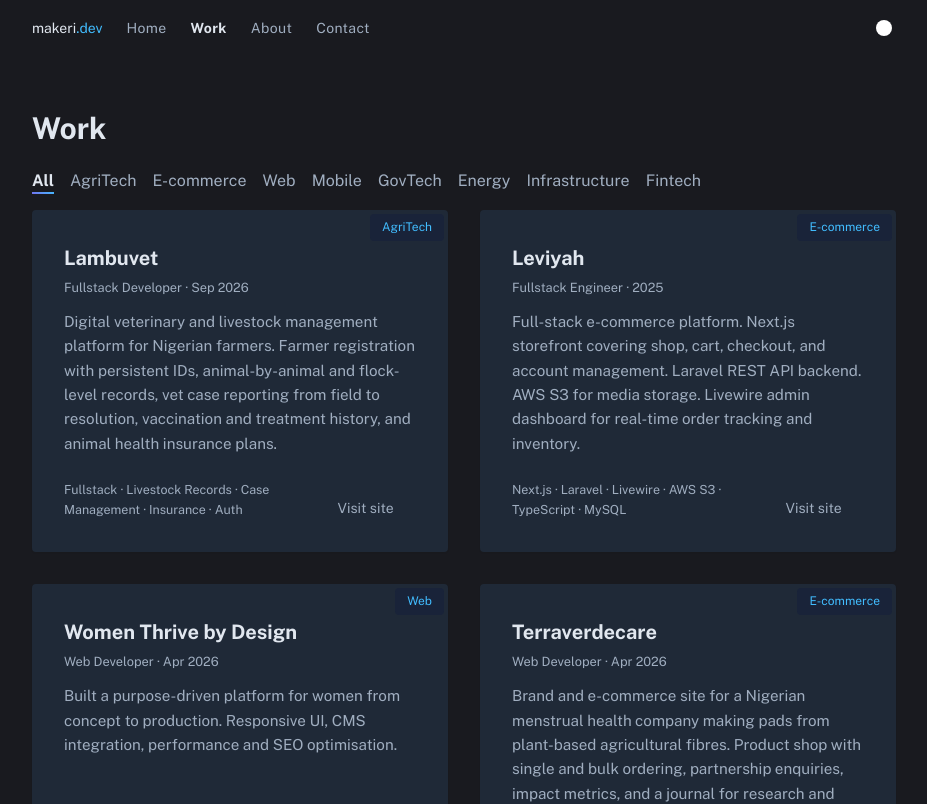
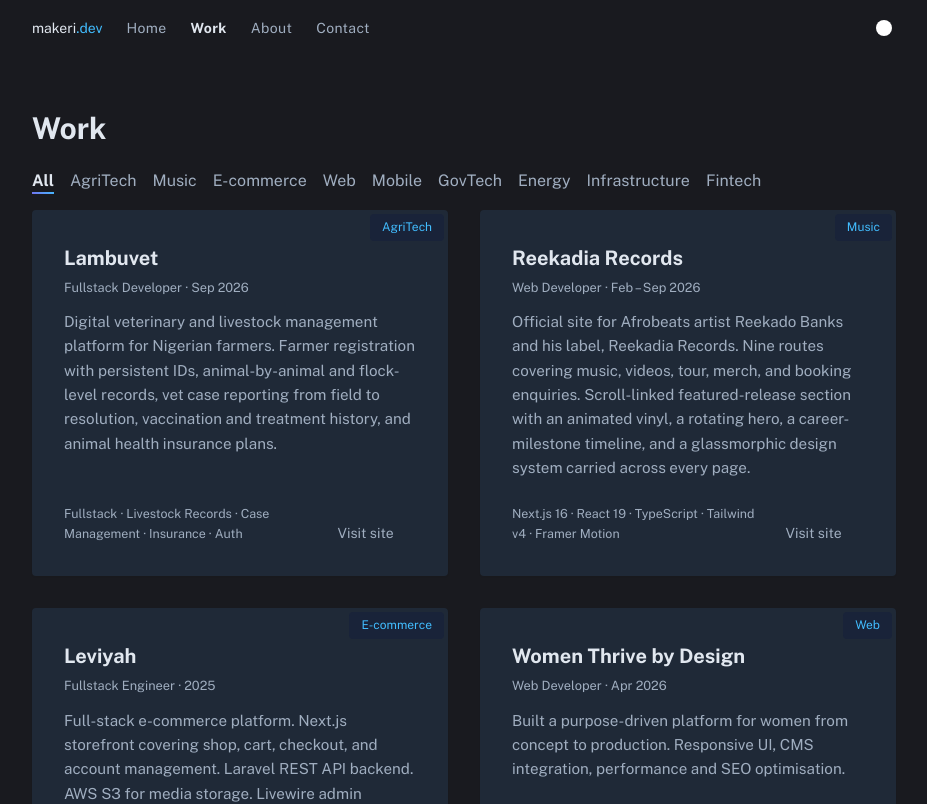
Before and after one commit to jerryisuwamakeri/portfolio-v1, a Nuxt app: page /work in a window 1280 px wide. Shown: the top 804 px of the page, without its empty margins (176-1103 px from the left). Built offline with nearby package versions, Linux system fonts and the light colour scheme.

Commit message:
Added Reekadia Project

```diff
--- a/pages/work.vue
+++ b/pages/work.vue
@@ -92,6 +92,9 @@
         { title: 'Lambuvet', role: 'Fullstack Developer', date: 'Sep 2026', url: 'https://lambuvet.com', category: 'AgriTech',
           desc: 'Digital veterinary and livestock management platform for Nigerian farmers. Farmer registration with persistent IDs, animal-by-animal and flock-level records, vet case reporting from field to resolution, vaccination and treatment history, and animal health insurance plans.',
           tags: ['Fullstack', 'Livestock Records', 'Case Management', 'Insurance', 'Auth'] },
+        { title: 'Reekadia Records', role: 'Web Developer', date: 'Feb – Sep 2026', url: 'https://www.reekadiarecords.com/', category: 'Music',
+          desc: "Official site for Afrobeats artist Reekado Banks and his label, Reekadia Records. Nine routes covering music, videos, tour, merch, and booking enquiries. Scroll-linked featured-release section with an animated vinyl, a rotating hero, a career-milestone timeline, and a glassmorphic design system carried across every page.",
+          tags: ['Next.js 16', 'React 19', 'TypeScript', 'Tailwind v4', 'Framer Motion'] },
         { title: 'Leviyah', role: 'Fullstack Engineer', date: '2025', url: 'https://leviyah.com', category: 'E-commerce',
           desc: 'Full-stack e-commerce platform. Next.js storefront covering shop, cart, checkout, and account management. Laravel REST API backend. AWS S3 for media storage. Livewire admin dashboard for real-time order tracking and inventory.',
           tags: ['Next.js', 'Laravel', 'Livewire', 'AWS S3', 'TypeScript', 'MySQL'] },
```
